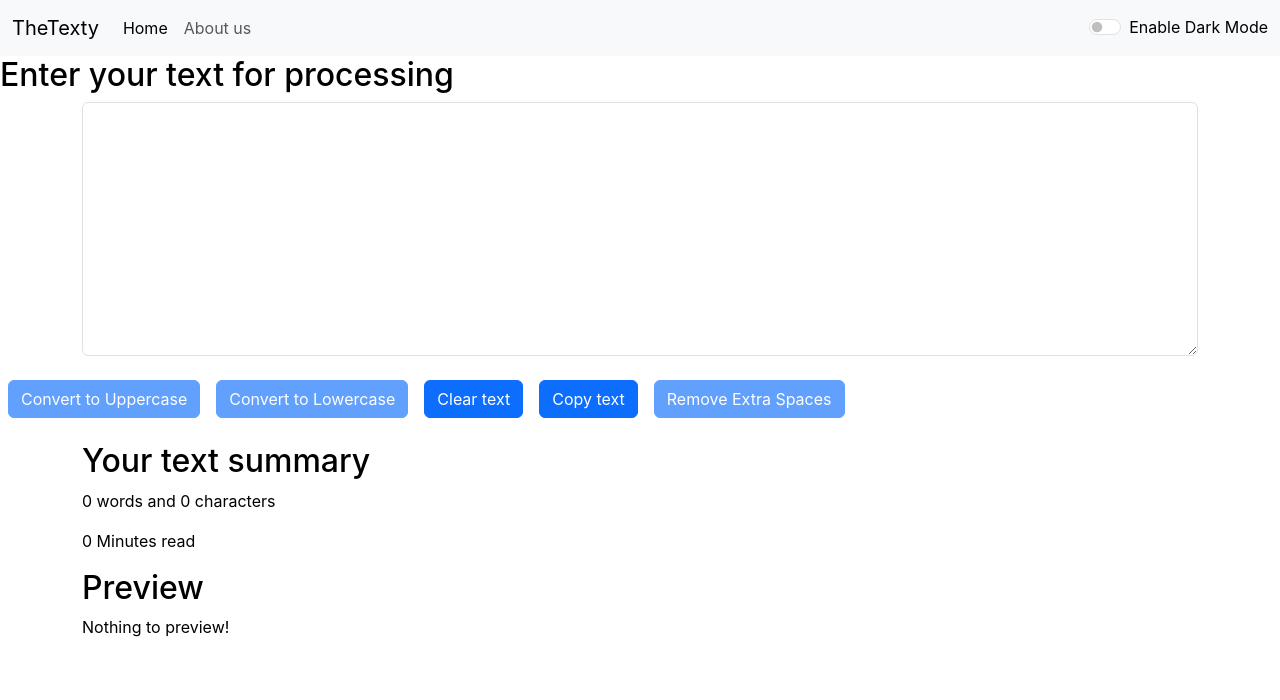
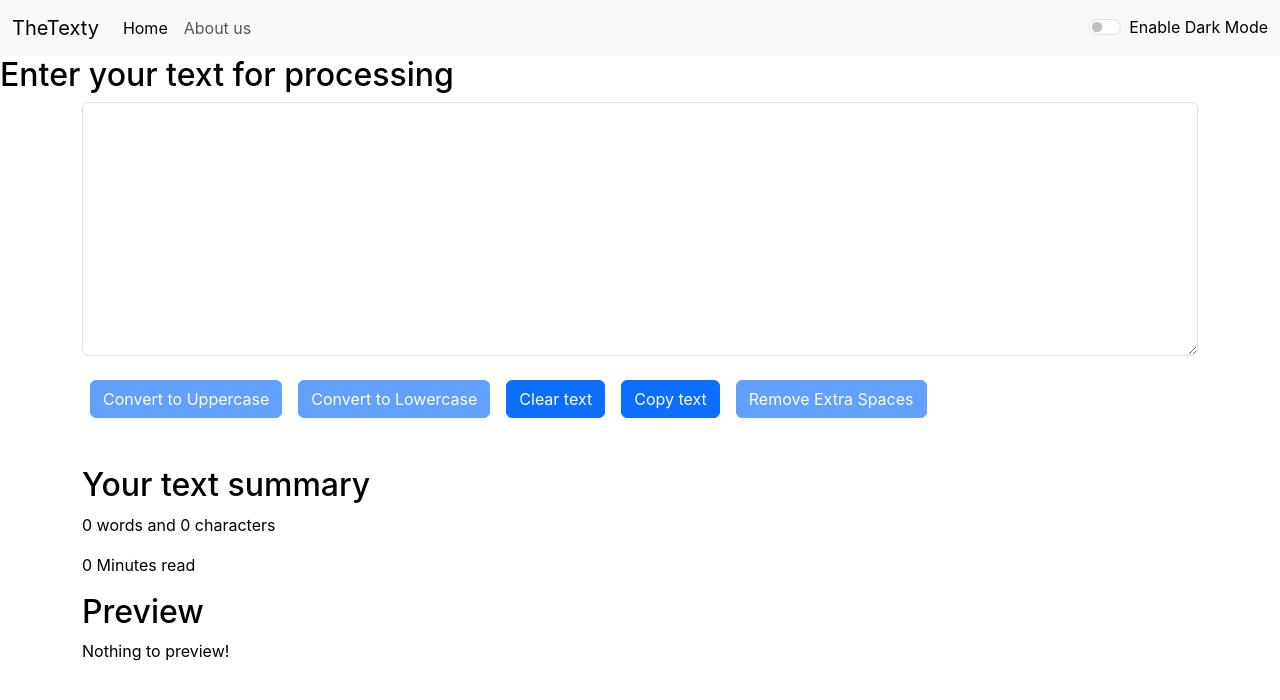
Before and after one commit to khajamoinuddin26/texty, a React (Create React App) app: page / in a window 1280 px wide. Shown: the top 700 px of the page. Built offline with nearby package versions, Linux system fonts and the light colour scheme.

Commit message:
changed arrangement

```diff
--- a/src/components/Textform.js
+++ b/src/components/Textform.js
@@ -39,12 +39,14 @@ export default function Textform(props) {
 
 <textarea className="form-control" id="mybox" rows="10" value={text} onChange={handlechange} style={{backgroundColor:props.mode==="light"?"white":"#030361", cursor: "text",
     color: props.mode === "light" ? "black" : "white"} }></textarea>
-</div>
+</div >
+<div className="container mb-4">
 <button disabled={text.length===0} className="btn btn-primary mx-2 mb-4" onClick={handleclick} >Convert to Uppercase</button>
 <button disabled={text.length===0} className="btn btn-primary mx-2 mb-4" onClick={handleclickl} id="btn">Convert to Lowercase</button>
 <button className="btn btn-primary mx-2 mb-4" onClick={handleclickc} >Clear text</button>
 <button className="btn btn-primary mx-2 mb-4" onClick={handleclickcopy} >Copy text</button>
 <button disabled={text.length===0} className="btn btn-primary mx-2 mb-4" onClick={handleExtraSpaces}>Remove Extra Spaces</button>
+</div>
 <div className='container mb-4' style={{color:props.mode==="light"?"black":"#b0b0b1"}}>
 <h2>Your text summary</h2>
             <p>{text.split(/\s+/).filter((element)=>{return element.length!==0}).length} words and {text.length} characters</p>
```
